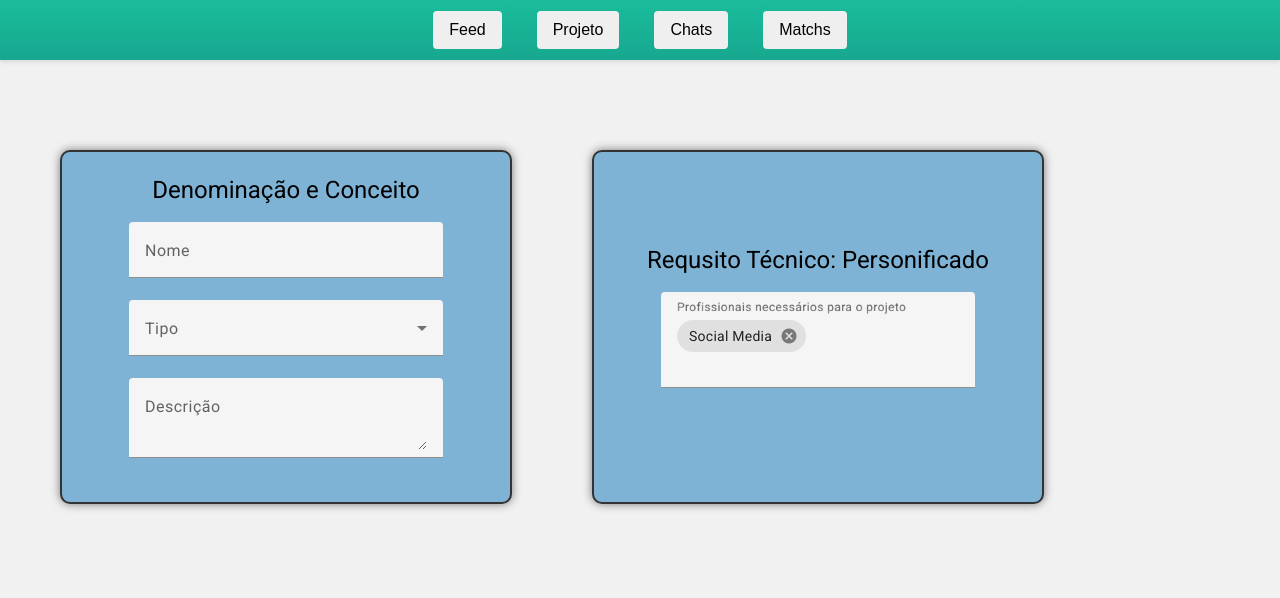
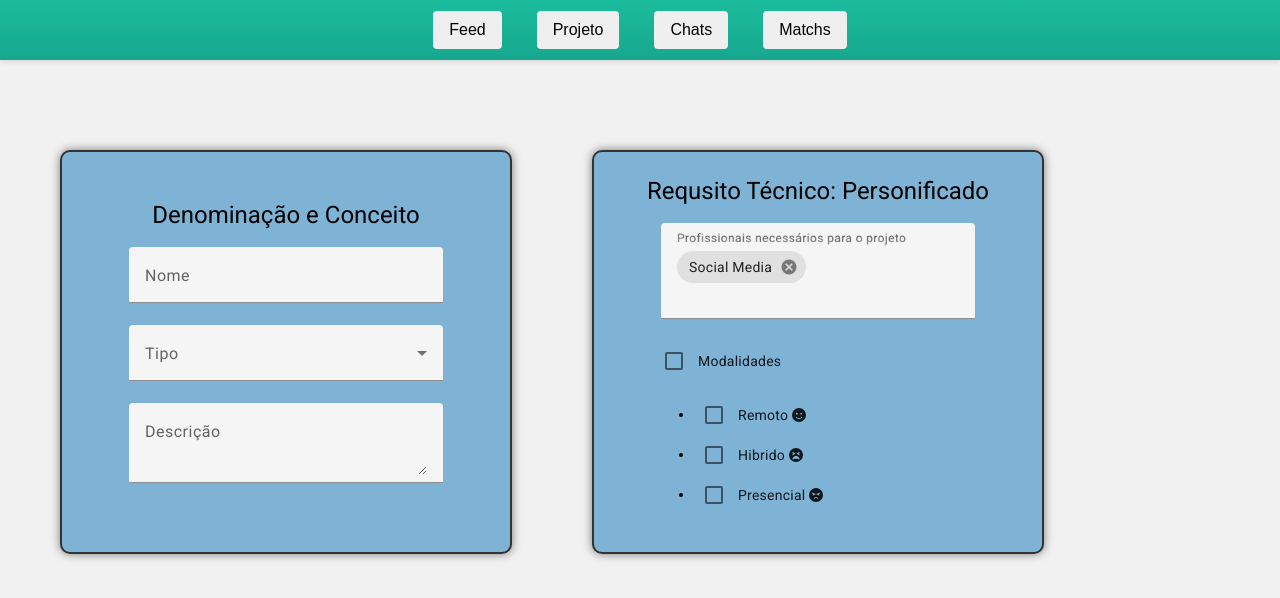
Before and after one commit to pH2O4/Build-Project-Together, an Angular app in the folder build-project-together/: page /about in a window 1280 px wide. Shown: the top 598 px of the page. Built offline with nearby package versions, Linux system fonts and the light colour scheme.

Commit message:
set icons

```diff
--- a/build-project-together/package.json
+++ b/build-project-together/package.json
@@ -20,6 +20,9 @@
     "@angular/platform-browser": "^15.2.0",
     "@angular/platform-browser-dynamic": "^15.2.0",
     "@angular/router": "^15.2.0",
+    "@fortawesome/angular-fontawesome": "^0.12.1",
+    "@fortawesome/fontawesome-svg-core": "^6.4.0",
+    "@fortawesome/free-solid-svg-icons": "^6.4.0",
     "rxjs": "~7.8.0",
     "tslib": "^2.3.0",
     "zone.js": "~0.12.0"
--- a/build-project-together/src/app/Components/about/makeproject.component.css
+++ b/build-project-together/src/app/Components/about/makeproject.component.css
@@ -7,7 +7,7 @@
     align-items: center;
     border: 2px solid #333;
     border-radius: 10px;
-    height: 350px;
+    height: 400px;
     justify-content: center;
     overflow: auto;
     box-shadow: 0 0 10px rgba(0, 0, 0, 0.5);
@@ -19,14 +19,19 @@
     margin: 90px 20px;
     background-color: #7FB3D5;
     width: 35%;
-    align-items: center;
+    align-items:  center;
     border: 2px solid #333;
     border-radius: 10px;
-    height: 350px;
+    height: 400px;
     justify-content: center;
     overflow: auto;
     box-shadow: 0 0 10px rgba(0, 0, 0, 0.5);
 }
+
+.left {
+    margin-left: 60px;
+    margin-right: auto;
+  }
 
 .my-form-field {
     width: 70%;
--- a/build-project-together/src/app/Components/about/makeproject.component.html
+++ b/build-project-together/src/app/Components/about/makeproject.component.html
@@ -39,5 +39,24 @@
                 </mat-option>
             </mat-autocomplete>
         </mat-form-field>
+        <section class="example-section left">
+            <span class="example-list-section">
+                <mat-checkbox class="example-margin" [checked]="allComplete" [color]="task.color"
+                    [indeterminate]="someComplete()" (change)="setAll($event.checked)">
+                    {{task.name}}
+                </mat-checkbox>
+            </span>
+            <span class="example-list-section">
+                <ul>
+                    <li *ngFor="let subtask of task.subtasks">
+                        <mat-checkbox [(ngModel)]="subtask.completed" [color]="subtask.color"
+                            (ngModelChange)="updateAllComplete()">
+                            {{subtask.name}}
+                            <fa-icon [icon]="subtask.icon"></fa-icon>
+                        </mat-checkbox>
+                    </li>
+                </ul>
+            </span>
+        </section>
     </div>
 </div>
--- a/build-project-together/src/app/Components/about/makeproject.component.ts
+++ b/build-project-together/src/app/Components/about/makeproject.component.ts
@@ -5,6 +5,8 @@ import {MatAutocompleteSelectedEvent} from '@angular/material/autocomplete';
 import {MatChipInputEvent} from '@angular/material/chips';
 import {Observable} from 'rxjs';
 import {map, startWith} from 'rxjs/operators';
+import {Task} from '../../Interfaces/Task'
+import { faFaceSmile, faFaceTired, faFaceAngry } from '@fortawesome/free-solid-svg-icons';
 
 @Component({
   selector: 'make-project',
@@ -12,7 +14,9 @@ import {map, startWith} from 'rxjs/operators';
   styleUrls: ['./makeproject.component.css']
 })
 export class MakeProjectComponent {
-
+  faFaceSmile = faFaceSmile
+  faFaceTired = faFaceTired
+  faFaceAngry = faFaceAngry
   separatorKeysCodes: number[] = [ENTER, COMMA];
   fruitCtrl = new FormControl('');
   filteredFruits: Observable<string[]>;
@@ -67,4 +71,37 @@ export class MakeProjectComponent {
 
     return this.allFruits.filter(fruit => fruit.toLowerCase().includes(filterValue));
   }
+
+  task: Task = {
+    name: 'Modalidades',
+    completed: false,
+    color: 'primary',
+    subtasks: [
+      {name: 'Remoto', completed: false, color: 'primary', icon: faFaceSmile},
+      {name: 'Hibrido', completed: false, color: 'accent', icon: faFaceTired},
+      {name: 'Presencial', completed: false, color: 'warn', icon: faFaceAngry},
+    ],
+    icon: faFaceSmile
+  };
+
+  allComplete: boolean = false;
+
+  updateAllComplete() {
+    this.allComplete = this.task.subtasks != null && this.task.subtasks.every(t => t.completed);
+  }
+
+  someComplete(): boolean {
+    if (this.task.subtasks == null) {
+      return false;
+    }
+    return this.task.subtasks.filter(t => t.completed).length > 0 && !this.allComplete;
+  }
+
+  setAll(completed: boolean) {
+    this.allComplete = completed;
+    if (this.task.subtasks == null) {
+      return;
+    }
+    this.task.subtasks.forEach(t => (t.completed = completed));
+  }
 }
--- /dev/null
+++ b/build-project-together/src/app/Interfaces/Task.ts
@@ -0,0 +1,10 @@
+import {ThemePalette} from '@angular/material/core';
+import { IconProp } from '@fortawesome/fontawesome-svg-core';
+
+export interface Task {
+    name: string;
+    completed: boolean;
+    color: ThemePalette;
+    subtasks?: Task[];
+    icon: IconProp;
+  }
```
Also changed, not shown: build-project-together/src/app/app.module.ts (+6 -2 lines), 1 other file (tests, documents, lock files or other folders). Lines whose indentation alone changed are shown as unchanged.
